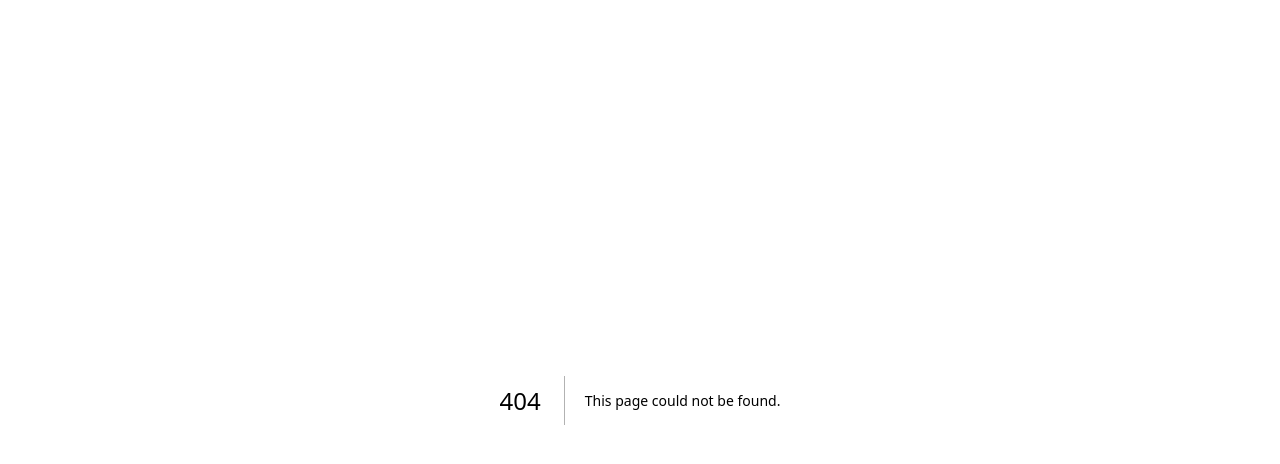
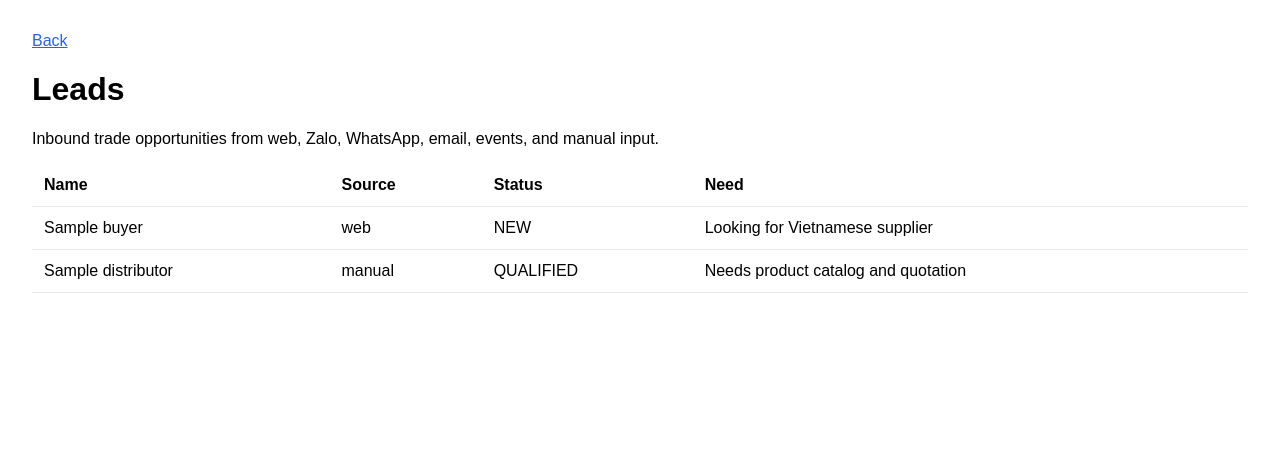
Before and after one commit to le8433622/tradeos-core, a Next.js app in the folder apps/web/: page /leads in a window 1280 px wide. Before the commit this address had no page. Shown: the top 464 px of the page. Built offline with nearby package versions, Linux system fonts and the light colour scheme.

Commit message:
add leads page

```diff
--- /dev/null
+++ b/apps/web/app/leads/page.tsx
@@ -0,0 +1,34 @@
+const sampleLeads = [
+  { name: 'Sample buyer', source: 'web', status: 'NEW', need: 'Looking for Vietnamese supplier' },
+  { name: 'Sample distributor', source: 'manual', status: 'QUALIFIED', need: 'Needs product catalog and quotation' },
+];
+
+export default function LeadsPage() {
+  return (
+    <main style={{ padding: 32, fontFamily: 'Arial, sans-serif' }}>
+      <a href="/" style={{ color: '#2563eb' }}>Back</a>
+      <h1>Leads</h1>
+      <p>Inbound trade opportunities from web, Zalo, WhatsApp, email, events, and manual input.</p>
+      <table style={{ width: '100%', borderCollapse: 'collapse', background: 'white' }}>
+        <thead>
+          <tr>
+            <th style={{ textAlign: 'left', padding: 12, borderBottom: '1px solid #e5e7eb' }}>Name</th>
+            <th style={{ textAlign: 'left', padding: 12, borderBottom: '1px solid #e5e7eb' }}>Source</th>
+            <th style={{ textAlign: 'left', padding: 12, borderBottom: '1px solid #e5e7eb' }}>Status</th>
+            <th style={{ textAlign: 'left', padding: 12, borderBottom: '1px solid #e5e7eb' }}>Need</th>
+          </tr>
+        </thead>
+        <tbody>
+          {sampleLeads.map((lead) => (
+            <tr key={lead.name}>
+              <td style={{ padding: 12, borderBottom: '1px solid #e5e7eb' }}>{lead.name}</td>
+              <td style={{ padding: 12, borderBottom: '1px solid #e5e7eb' }}>{lead.source}</td>
+              <td style={{ padding: 12, borderBottom: '1px solid #e5e7eb' }}>{lead.status}</td>
+              <td style={{ padding: 12, borderBottom: '1px solid #e5e7eb' }}>{lead.need}</td>
+            </tr>
+          ))}
+        </tbody>
+      </table>
+    </main>
+  );
+}
```
